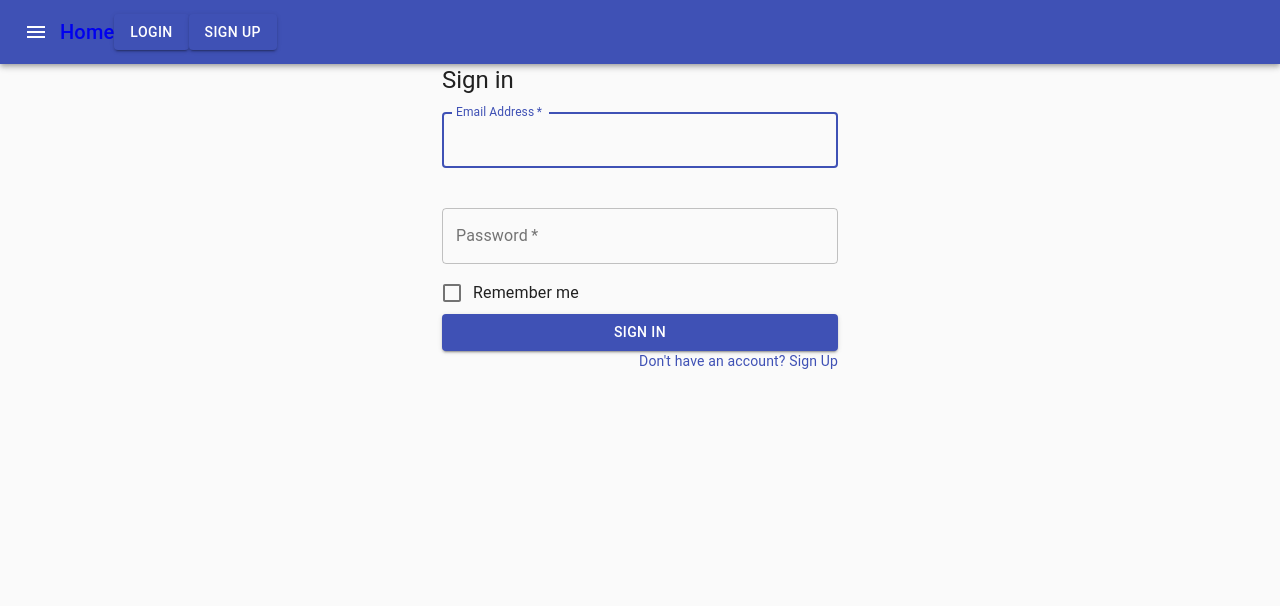
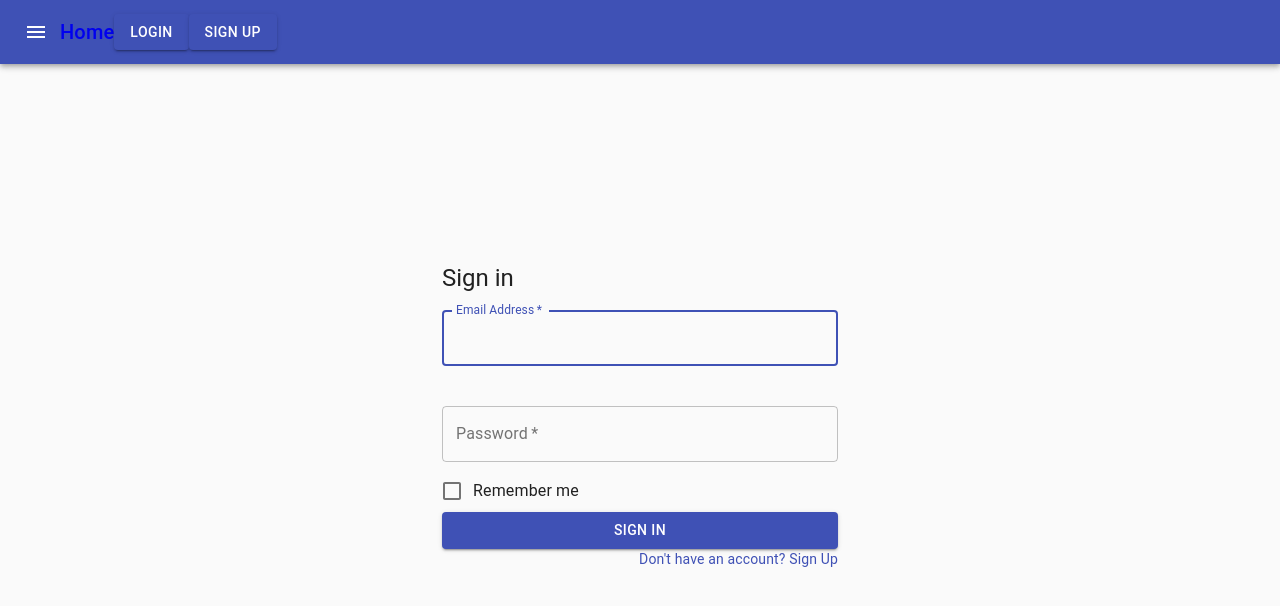
Before and after one commit to Alb33rt/artemis, a React (Create React App) app in the folder code-client/: page /signin in a window 1280 px wide. Shown: the top 606 px of the page. Built offline with nearby package versions, Linux system fonts and the light colour scheme.

Commit message:
lowered the signin signup page

```diff
--- a/code-client/src/components/signin.jsx
+++ b/code-client/src/components/signin.jsx
@@ -55,7 +55,7 @@ export default class SignIn extends React.Component{
     return (
       <Container component="main" maxWidth="xs">
         <CssBaseline />
-        <div className={classes.paper}>
+        <div className={classes.paper} style={{marginTop:"50%"}}>
           <Typography component="h1" variant="h5">
             Sign in
           </Typography>
--- a/code-client/src/components/signup.jsx
+++ b/code-client/src/components/signup.jsx
@@ -30,7 +30,6 @@ const useStyles = makeStyles((theme) => ({
 }));
 
 const classes = useStyles;
-
 export default class SignUp extends React.Component {
 
   constructor(props){
@@ -62,7 +61,7 @@ export default class SignUp extends React.Component {
   return (
     <Container component="main" maxWidth="xs">
       <CssBaseline />
-      <div className={classes.paper}>
+      <div className={classes.paper} style={{marginTop:"50%"}}>
         <Typography component="h1" variant="h5">
           Sign up
         </Typography>
```
